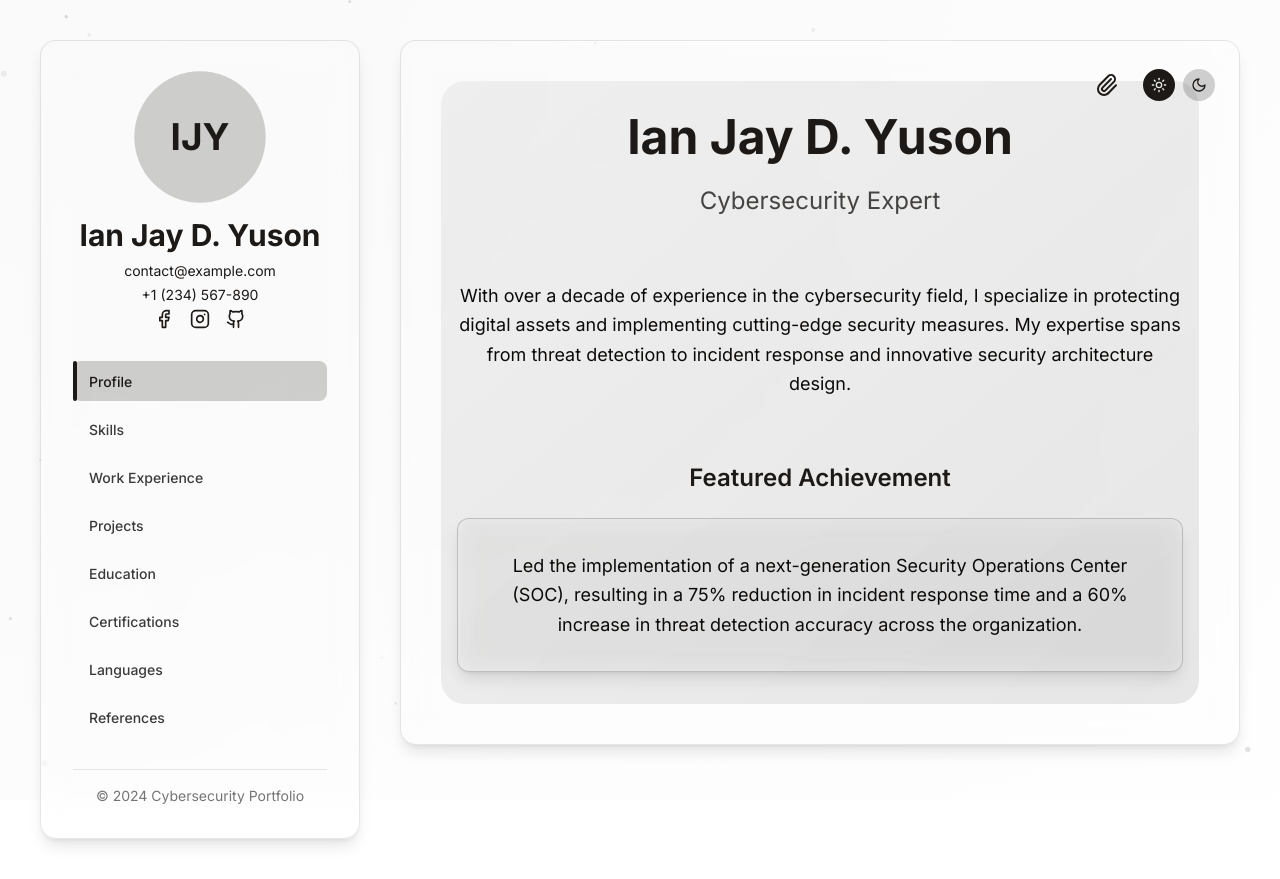
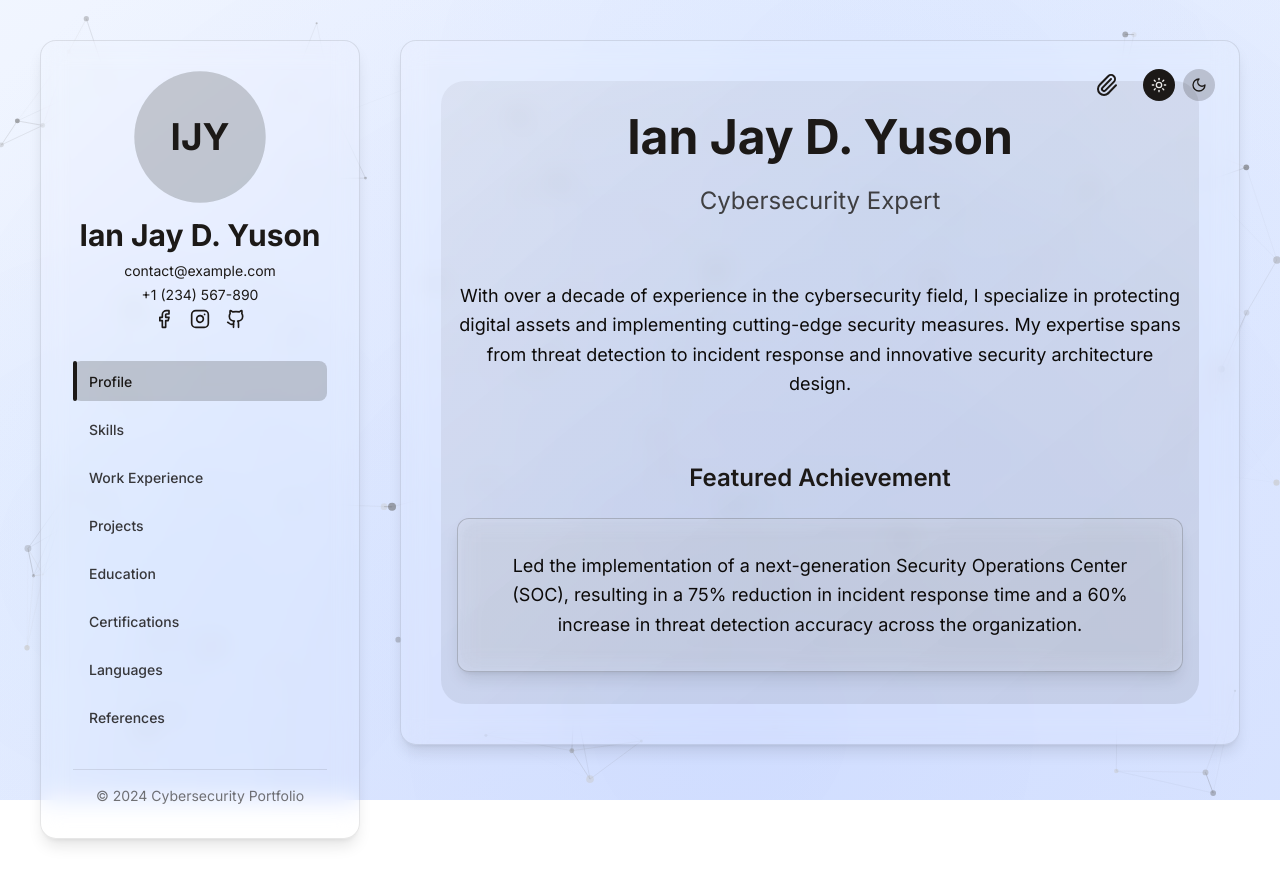
Before and after one commit to ianyuson-personal/my-portfolio, a Next.js app: page / in a window 1280 px wide. Built offline with nearby package versions, Linux system fonts and the light colour scheme.

Commit message:
background artistic

```diff
--- a/app/globals.css
+++ b/app/globals.css
@@ -76,18 +76,19 @@
 }
 
 .dark .artistic-bg-dark {
-  background: radial-gradient(circle at 30% 40%, rgba(255, 255, 255, 0.05) 0%, transparent 40%),
-    radial-gradient(circle at 70% 60%, rgba(255, 255, 255, 0.05) 0%, transparent 40%),
-    linear-gradient(to bottom right, rgba(26, 26, 26, 0.8), rgba(42, 42, 42, 0.8));
-  backdrop-filter: blur(100px);
+  background: radial-gradient(1200px circle at 720px 720px, rgba(45, 51, 63, 0.15), transparent 80%),
+    radial-gradient(900px circle at 70% 20%, rgba(33, 36, 41, 0.1), transparent 60%),
+    radial-gradient(600px circle at 10% 70%, rgba(25, 25, 28, 0.1), transparent 60%),
+    linear-gradient(to bottom right, rgba(24, 24, 27, 0.9), rgba(17, 17, 19, 0.9));
+  backdrop-filter: blur(120px);
 }
 
 [data-theme="light"] .artistic-bg-light {
-  background: radial-gradient(circle at 20% 30%, rgba(242, 242, 242, 0.15) 0%, transparent 50%),
-    radial-gradient(circle at 80% 70%, rgba(242, 242, 242, 0.1) 0%, transparent 50%),
-    radial-gradient(circle at 50% 50%, rgba(242, 242, 242, 0.05) 0%, transparent 70%),
-    linear-gradient(to bottom right, #fafafa, #ffffff);
-  backdrop-filter: blur(100px);
+  background: radial-gradient(1200px circle at 720px 720px, rgba(180, 200, 255, 0.4), transparent 80%),
+    radial-gradient(900px circle at 70% 20%, rgba(200, 220, 255, 0.3), transparent 60%),
+    radial-gradient(600px circle at 10% 70%, rgba(210, 230, 255, 0.3), transparent 60%),
+    linear-gradient(to bottom right, rgba(240, 245, 255, 0.95), rgba(220, 230, 255, 0.95));
+  backdrop-filter: blur(60px);
 }
 
 @layer utilities {
@@ -102,7 +103,7 @@
 
   .glass-card:hover {
     @apply border-primary/30 transform scale-[1.02];
-    box-shadow: 0 0 30px rgba(0, 0, 0, 0.1);
+    box-shadow: 0 8px 32px rgba(0, 0, 0, 0.1);
   }
 }
 
--- a/components/animated-background.tsx
+++ b/components/animated-background.tsx
@@ -1,75 +1,102 @@
-"use client"
+"use client";
 
-import { useEffect, useRef } from "react"
-import { motion } from "framer-motion"
+import { useEffect, useRef } from "react";
+import { motion } from "framer-motion";
 
 export function AnimatedBackground() {
-  const canvasRef = useRef<HTMLCanvasElement>(null)
+  const canvasRef = useRef<HTMLCanvasElement>(null);
 
   useEffect(() => {
-    const canvas = canvasRef.current
-    if (!canvas) return
+    const canvas = canvasRef.current;
+    if (!canvas) return;
 
-    const ctx = canvas.getContext("2d")
-    if (!ctx) return
+    const ctx = canvas.getContext("2d");
+    if (!ctx) return;
 
     let particles: Array<{
-      x: number
-      y: number
-      size: number
-      speedX: number
-      speedY: number
-      opacity: number
-    }> = []
+      x: number;
+      y: number;
+      size: number;
+      speedX: number;
+      speedY: number;
+      opacity: number;
+      color: string;
+    }> = [];
 
     const createParticles = () => {
-      particles = []
-      const numParticles = 50
+      particles = [];
+      const numParticles = 100;
+      const colors = ["100, 100, 100", "150, 150, 150", "200, 200, 200"];
+
       for (let i = 0; i < numParticles; i++) {
         particles.push({
           x: Math.random() * canvas.width,
           y: Math.random() * canvas.height,
-          size: Math.random() * 2 + 1,
-          speedX: (Math.random() - 0.5) * 0.5,
-          speedY: (Math.random() - 0.5) * 0.5,
+          size: Math.random() * 3 + 1,
+          speedX: (Math.random() - 0.5) * 0.3,
+          speedY: (Math.random() - 0.5) * 0.3,
           opacity: Math.random() * 0.5 + 0.2,
-        })
+          color: colors[Math.floor(Math.random() * colors.length)],
+        });
       }
-    }
+    };
+
+    const connectParticles = () => {
+      for (let i = 0; i < particles.length; i++) {
+        for (let j = i + 1; j < particles.length; j++) {
+          const dx = particles[i].x - particles[j].x;
+          const dy = particles[i].y - particles[j].y;
+          const distance = Math.sqrt(dx * dx + dy * dy);
+
+          if (distance < 120) {
+            const opacity = (1 - distance / 120) * 0.3;
+            ctx.beginPath();
+            ctx.strokeStyle = `rgba(${particles[i].color}, ${opacity})`;
+            ctx.lineWidth = 1;
+            ctx.moveTo(particles[i].x, particles[i].y);
+            ctx.lineTo(particles[j].x, particles[j].y);
+            ctx.stroke();
+          }
+        }
+      }
+    };
 
     const animate = () => {
-      ctx.clearRect(0, 0, canvas.width, canvas.height)
+      ctx.clearRect(0, 0, canvas.width, canvas.height);
 
       particles.forEach((particle) => {
-        particle.x += particle.speedX
-        particle.y += particle.speedY
+        particle.x += particle.speedX;
+        particle.y += particle.speedY;
 
-        if (particle.x < 0) particle.x = canvas.width
-        if (particle.x > canvas.width) particle.x = 0
-        if (particle.y < 0) particle.y = canvas.height
-        if (particle.y > canvas.height) particle.y = 0
+        if (particle.x < 0) particle.x = canvas.width;
+        if (particle.x > canvas.width) particle.x = 0;
+        if (particle.y < 0) particle.y = canvas.height;
+        if (particle.y > canvas.height) particle.y = 0;
 
-        ctx.beginPath()
-        ctx.arc(particle.x, particle.y, particle.size, 0, Math.PI * 2)
-        ctx.fillStyle = `rgba(0, 0, 0, ${particle.opacity * 0.2})`
-        ctx.fill()
-      })
+        ctx.beginPath();
+        ctx.arc(particle.x, particle.y, particle.size, 0, Math.PI * 2);
+        ctx.fillStyle = `rgba(${particle.color}, ${particle.opacity})`;
+        ctx.fill();
+      });
 
-      requestAnimationFrame(animate)
-    }
+      connectParticles();
+      requestAnimationFrame(animate);
+    };
 
     const handleResize = () => {
-      canvas.width = window.innerWidth
-      canvas.height = window.innerHeight
-      createParticles()
-    }
+      canvas.width = window.innerWidth;
+      canvas.height = window.innerHeight;
+      createParticles();
+    };
 
-    handleResize()
-    animate()
+    handleResize();
+    animate();
 
-    window.addEventListener("resize", handleResize)
-    return () => window.removeEventListener("resize", handleResize)
-  }, [])
+    window.addEventListener("resize", handleResize);
+    return () => window.removeEventListener("resize", handleResize);
+  }, []);
 
-  return <canvas ref={canvasRef} className="fixed inset-0 pointer-events-none z-0" />
+  return (
+    <canvas ref={canvasRef} className="fixed inset-0 pointer-events-none z-0" />
+  );
 }
```
